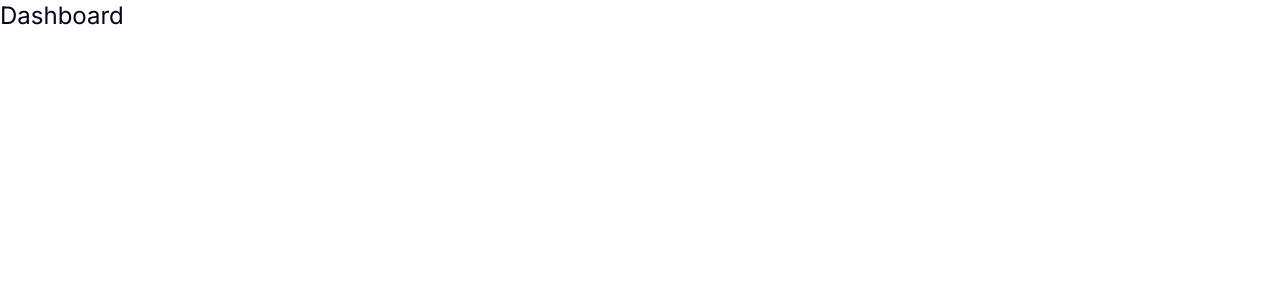
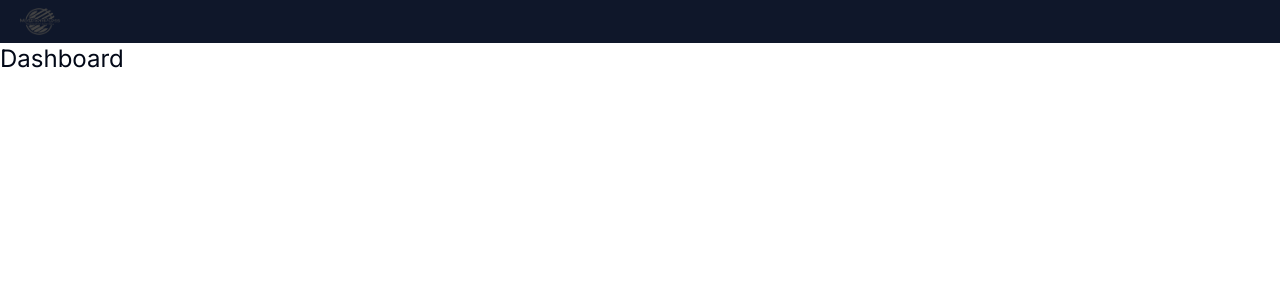
Before and after one commit to linuxguy467/matthempress-ui, a Next.js app: page / in a window 1280 px wide. Shown: the top 300 px of the page. Built offline with nearby package versions, Linux system fonts and the light colour scheme.

Commit message:
add navbar with logo

```diff
--- a/app/layout.tsx
+++ b/app/layout.tsx
@@ -1,6 +1,7 @@
 import type { Metadata } from 'next';
 import { Inter } from 'next/font/google';
 import './globals.css';
+import Navbar from '@/components/Navbar';
 
 const inter = Inter({ subsets: ['latin'] });
 
@@ -16,7 +17,10 @@ export default function RootLayout({
 }>) {
   return (
     <html lang='en'>
-      <body className={inter.className}>{children}</body>
+      <body className={inter.className}>
+        <Navbar />
+        {children}
+      </body>
     </html>
   );
 }
--- /dev/null
+++ b/components/Navbar.tsx
@@ -0,0 +1,15 @@
+import Image from 'next/image';
+import Link from 'next/link';
+import logo from '../img/logo.png';
+
+const Navbar = () => {
+  return (
+    <div className='bg-primary dark:bg-slate-700 text-white py-2 px-5 flexbox justify-between'>
+      <Link href='/'>
+        <Image src={logo} alt='MatthemPress' width={40} />
+      </Link>
+    </div>
+  );
+};
+
+export default Navbar;
```
Also changed, not shown: img/logo.png (added).
